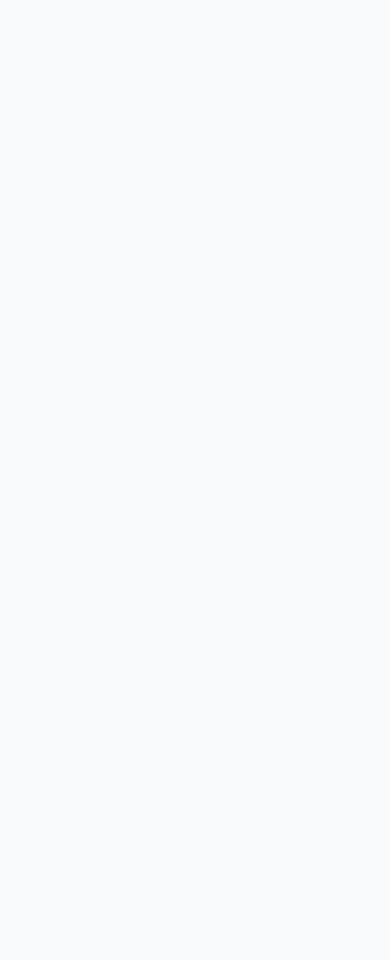
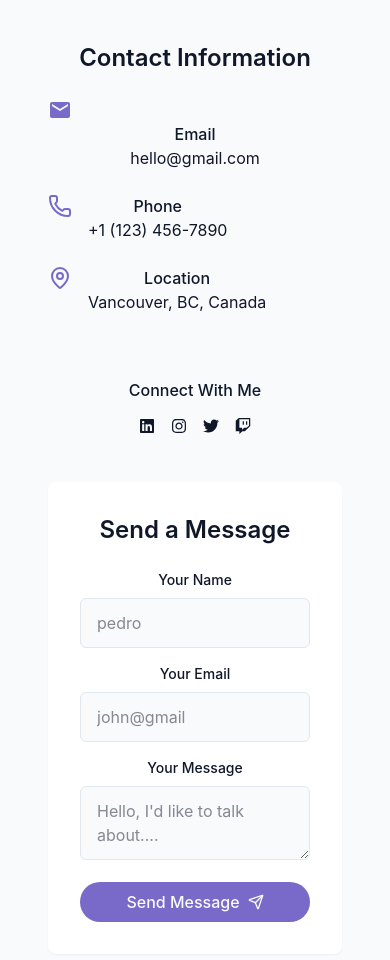
Before and after one commit to WeruTekra/portfolio, a React app: page / in a window 390 px wide. Shown: the part 6940-7900 px from the top of the page. Before the commit the page ends 6690 px from the top, so only its background shows below. Built offline with nearby package versions, Linux system fonts and the light colour scheme; the HTML template or start-up script is replaced by a standard one.

Commit message:
The contact form submission

```diff
--- a/package.json
+++ b/package.json
@@ -20,6 +20,7 @@
     "react-dom": "^19.2.8",
     "react-icons": "^5.7.0",
     "react-router-dom": "^7.18.4",
+    "sooner": "^1.1.1",
     "tailwind-merge": "^3.7.0",
     "tailwindcss": "^4.3.3"
   },
--- a/src/App.jsx
+++ b/src/App.jsx
@@ -1,6 +1,7 @@
 import { BrowserRouter, Route, Routes } from "react-router-dom";
 import { Home } from "./pages/Home";
 import { NotFound } from "./pages/NotFound";
+
 
 function App() {
   return (
@@ -11,6 +12,7 @@
           <Route path="*" element={<NotFound />} />
         </Routes>
       </BrowserRouter>
+
     </>
   );
 }
--- /dev/null
+++ b/src/components/ContactSection.jsx
@@ -0,0 +1,183 @@
+import { MapPin, Phone, Send } from "lucide-react";
+import { FaInstagram, FaTwitch } from "react-icons/fa";
+import { FaLinkedin, FaTwitter } from "react-icons/fa6";
+import { MdEmail } from "react-icons/md";
+import { cn } from "@/lib/utils";
+import { useState } from "react";
+
+
+
+export const ContactSection = () => {
+    const [isSubmitting, setIsSubmitting] = useState(false);
+
+    const handleSubmit = (e) => {
+        e.preventDefault();
+
+        setIsSubmitting(true);
+
+        setTimeout(() => {
+            setIsSubmitting(false);
+
+        }, 1500);
+    };
+    return (
+        <section id="contact" className="py-24 px-4 relative bg-secondary">
+            <div className="container mx-auto max-w-5xl">
+                <h2 className="text-3xl md:text-4xl font-bold mb-4 text-center">
+                    Get In <span className="text-primary">Touch</span>
+                </h2>
+
+                <p className="text-center text-muted-foreground mb-12 max-w-2xl mx-auto">
+                    Have a project in mind or want to collaborate? Feel free to reach out.
+                    I'm always open to discussing new opportunities.
+                </p>
+
+                <div className="grid grid-cols-1 md:grid-cols-2 gap-12">
+                    <div className="space-y-8">
+                        <h3 className="text-2xl font-semibold mb-6">
+                            {" "}
+                            Contact Information
+                        </h3>
+
+                        <div className="space-y-6 justify-center">
+                            <div flex items-start space-x-4>
+                                <div className="h-6 w-6 text-primary/10">
+                                    <MdEmail className="h-6 w-6 text-primary" /> {" "}
+                                </div>
+                                <div>
+                                    <h4 className="font-medium">Email</h4>
+                                    <a
+                                        href="tel:+11234567890"
+                                        className="text-muted-foreground hover:text-primary transition-colors"
+                                    >
+                                        hello@gmail.com
+                                    </a>
+                                </div>
+                            </div>
+                            <div className="flex items-start space-x-4">
+                                <div className="h-6 w-6 text-primary/10">
+                                    <Phone className="h-6 w-6 text-primary" /> {" "}
+                                </div>
+                                <div>
+                                    <h4 className="font-medium">Phone</h4>
+                                    <a
+                                        href="tel:+11234567890"
+                                        className="text-muted-foreground hover:text-primary transition-colors"
+                                    >
+                                        +1 (123) 456-7890
+                                    </a>
+                                </div>
+                            </div>
+
+                            <div className="flex items-start space-x-4">
+                                <div className="h-6 w-6 text-primary/10">
+                                    <MapPin className="h-6 w-6 text-primary" /> {" "}
+                                </div>
+                                <div>
+                                    <h4 className="font-medium">Location</h4>
+                                    <a
+                                        className="text-muted-foreground hover:text-primary transition-colors"
+                                    >
+                                        Vancouver, BC, Canada
+                                    </a>
+                                </div>
+                            </div>
+                        </div>
+
+                        {/* Links to connect */}
+                        <div className="pt-8">
+                            <h4 className="font-medium mb-4">Connect With Me </h4>
+                            <div className="flex space-x-4 justify-center">
+                                <a href="#" target="_blank">
+                                    <FaLinkedin />
+                                </a>
+                                <a href="#" target="_blank">
+                                    <FaInstagram />
+                                </a>
+                                <a href="#" target="_blank">
+                                    <FaTwitter />
+                                </a>
+                                <a href="#" target="_blank">
+                                    <FaTwitch />
+                                </a>
+                            </div>
+                        </div>
+                    </div>
+
+                    {/* Contact Form */}
+                    <div
+                        className="bg-card p-8 rounded-lg shadow-xs"
+                    >
+                        <h3 className="text-2xl font-semibold mb-6">Send a Message</h3>
+
+                        <form onSubmit={handleSubmit}>
+                            <div className="mb-4">
+                                <label
+                                    htmlFor="name"
+                                    className="block text-sm font-medium mb-2"
+                                >
+                                    {" "}
+                                    Your Name
+                                </label>
+                                <input
+                                    type="text"
+                                    id="name"
+                                    name="name"
+                                    required
+                                    className="w-full px-4 py-3 rounded-md border border-input bg-background focus:outline-hidden focus:ring-primary"
+                                    placeholder="pedro"
+                                />
+                            </div>
+
+                            <div className="mb-4">
+                                <label
+                                    htmlFor="email"
+                                    className="block text-sm font-medium mb-2"
+                                >
+                                    {" "}
+                                    Your Email
+                                </label>
+                                <input
+                                    type="email"
+                                    id="email"
+                                    name="email"
+                                    required
+                                    className="w-full px-4 py-3 rounded-md border border-input bg-background focus:outline-hidden focus:ring-primary"
+                                    placeholder="john@gmail"
+                                />
+                            </div>
+
+                            <div className="mb-4">
+                                <label
+                                    htmlFor="message"
+                                    className="block text-sm font-medium mb-2"
+                                >
+                                    {" "}
+                                    Your Message
+                                </label>
+                                <textarea
+                                    id="message"
+                                    name="message"
+                                    required
+                                    className="w-full px-4 py-3 rounded-md border border-input bg-background focus:outline-hidden focus:ring-primary"
+                                    placeholder="Hello, I'd like to talk about...."
+                                />
+                            </div>
+                            {/* Button to submit the form */}
+                            <button
+                                type="submit"
+                                className={cn(
+                                    "cosmic-button w-full flex items-center justify-center gap-2"
+                                )}
+                            >
+                                {/* Send Message */}
+                                {isSubmitting ? "Sending..." : "Send Message"}
+                                <Send size={16} />
+                            </button>
+                        </form>
+                    </div>
+                </div>
+            </div>
+        </section>
+    );
+};
--- a/src/components/ProjectsSection.jsx
+++ b/src/components/ProjectsSection.jsx
@@ -112,6 +112,7 @@
                         className="cosmic-button w-fit flex items-center mx-auto gap-2"
                         target="_blank"
                         href="#"
+                    // always add https:// to your links
                     >
                         Check My Github <ArrowRight size={16} />
                     </a>
--- a/src/pages/Home.jsx
+++ b/src/pages/Home.jsx
@@ -5,6 +5,7 @@
 import { AboutSection } from "../components/AboutSection";
 import { SkillsSection } from "../components/SkillsSection";
 import { ProjectsSection } from "../components/ProjectsSection";
+import { ContactSection } from "../components/ContactSection";
 
 
 
@@ -28,6 +29,7 @@
                 <AboutSection />
                 <SkillsSection />
                 <ProjectsSection />
+                <ContactSection />
             </main>
 
             {/* Footer */}
```
Also changed, not shown: 1 other file (tests, documents, lock files or other folders).
